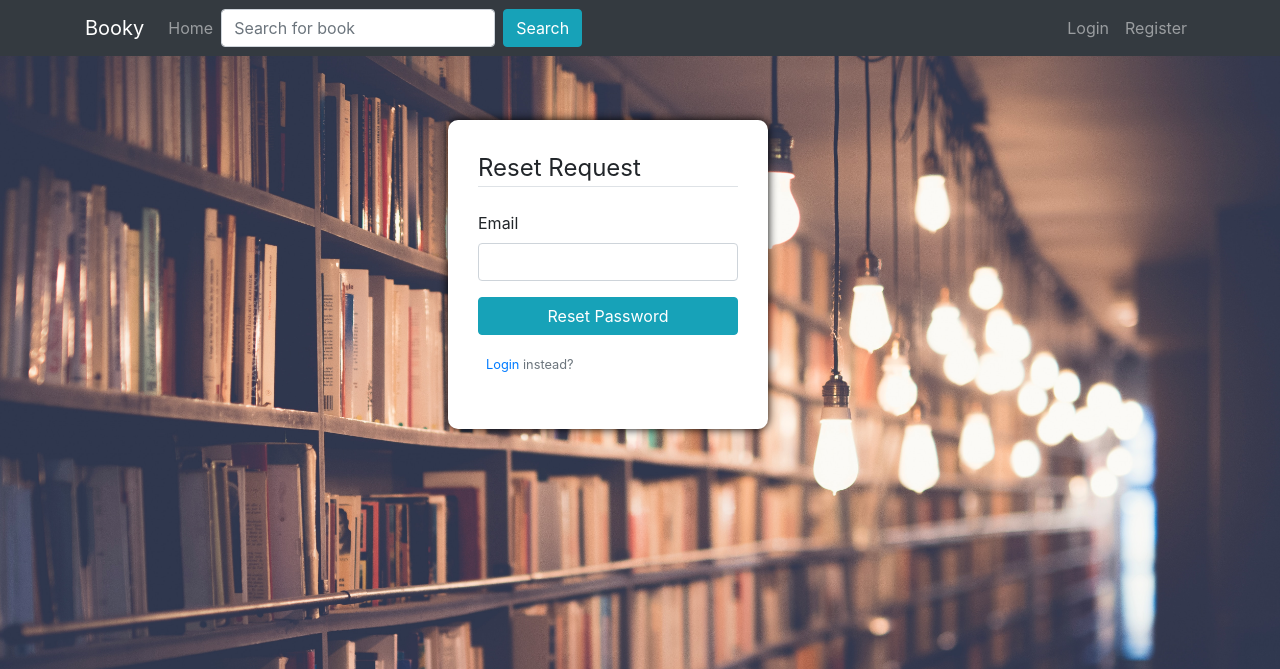
After one commit to TarekCG-s/Bookky, a Flask app: page /reset_request in a window 1280 px wide. The commit adds this page. Shown: the top 669 px of the page. Run offline with Flask 2, Linux system fonts and the light colour scheme; some libraries are stand-ins or nearby versions.

Commit message:
UPLOAD PHOTO - SENDING EMAILS

```diff
--- a/bookky/forms.py
+++ b/bookky/forms.py
@@ -1,5 +1,6 @@
 from flask_wtf import FlaskForm
 from wtforms import StringField, BooleanField, PasswordField, SubmitField
+from flask_wtf.file import FileField, FileAllowed
 from wtforms.validators import DataRequired, Length, EqualTo, Email
 from bookky import db
 
@@ -8,11 +9,25 @@
     email = StringField('Email', validators=[DataRequired(), Email()])
     password = PasswordField('Password', validators=[DataRequired(), Length(min=2)])
     confirm_password = PasswordField('Confirm_password', validators=[DataRequired(), EqualTo('password')])
-    agreement = BooleanField('Agreement');
+    agreement = BooleanField("I've read the website terms and I agree to follow them", validators=[DataRequired()]);
     submit = SubmitField('Sign Up')
 
 class LoginForm(FlaskForm):
-    email = StringField('Email', validators= [DataRequired()])
+    email = StringField('Email', validators= [DataRequired(), Email()])
     password = PasswordField('Password', validators=[DataRequired()])
     remember_me = BooleanField('Remember_me');
     submit = SubmitField('Sign In')
+
+class ResetRequestForm(FlaskForm):
+    email = StringField('Email', validators= [DataRequired(), Email()])
+    submit = SubmitField('Reset Password')
+
+class ResetPasswordForm(FlaskForm):
+    password = PasswordField('Password', validators=[DataRequired(), Length(min=2)])
+    confirm_password = PasswordField('Confirm_password', validators=[DataRequired(), EqualTo('password')])
+    submit = SubmitField('Reset Password')
+
+class UpdatePicture(FlaskForm):
+
+    profile_picture = FileField('Profile Picture', validators=[FileAllowed(['jpg', 'png', 'jpeg'])])
+    submit = SubmitField('Upload Photo')
--- /dev/null
+++ b/bookky/helpers.py
@@ -0,0 +1,45 @@
+from flask import url_for, flash, redirect, session
+from bookky import app, serializer, mail
+from functools import wraps
+from PIL import Image
+from flask_mail import Message
+import os
+import secrets
+
+
+def login_required(func):
+    @wraps(func)
+    def check_session(*args, **kargs):
+        if session.get('user_id') is None:
+            flash(f'You need to log in first', 'warning')
+            return redirect(url_for('login'))
+        return func(*args, **kargs)
+    return check_session
+
+
+def logout_required(func):
+    @wraps(func)
+    def check_logout(*args, **kargs):
+        if session.get('user_id'):
+            flash(f'You are already logged in', 'success')
+            return redirect(url_for('index'))
+        return func(*args, **kargs)
+    return check_logout
+
+
+def update_picture(form_picture, user_id):
+    _, pic_extension = os.path.splitext(form_picture.filename)
+    random_name = secrets.token_hex(8)
+    profile_pic = str(user_id) + random_name + pic_extension
+    picture_path = os.path.join(app.root_path, 'static/profile_pics', profile_pic)
+    size = (256,256)
+    image = Image.open(form_picture)
+    image.thumbnail(size)
+    image.save(picture_path)
+    return profile_pic
+
+def send_email(email, title, msgBody):
+
+    msg = Message(title, sender='info@Bookky.com', recipients=[email])
+    msg.body = msgBody
+    mail.send(msg)
--- a/bookky/routes.py
+++ b/bookky/routes.py
@@ -1,8 +1,10 @@
 import requests
+import os
 from flask import Flask, render_template, url_for, flash, redirect, session, request, jsonify
-from bookky import app, db, bcrypt, posts
-from bookky.wrappers import login_required, logout_required
-from bookky.forms import RegistrationForm, LoginForm
+from bookky import app, db, bcrypt, serializer
+from bookky.helpers import login_required, logout_required, update_picture, send_email
+from bookky.forms import RegistrationForm, LoginForm, UpdatePicture, ResetRequestForm, ResetPasswordForm
+
 
 @app.route('/')
 @app.route('/home')
@@ -13,10 +15,20 @@ def index():
 
 
 
-@app.route('/account/')
+@app.route('/account/', methods=['GET', 'POST'])
 @login_required
 def account():
-    return render_template('account.html', title="Account")
+    user = db.execute("SELECT username, email, image FROM users WHERE id=:id", {"id":session['user_id']}).fetchone()
+    form = UpdatePicture()
+    print('test')
+    if form.validate_on_submit():
+        profile_pic = update_picture(form.profile_picture.data, session['user_id'])
+        print(profile_pic)
+        db.execute("UPDATE users SET image = :image WHERE id=:id", {"image": profile_pic, "id":session['user_id']})
+        db.commit()
+        return redirect(url_for('account'))
+    profile_picture = url_for('static', filename='profile_pics/' + user.image)
+    return render_template('account.html', title="Account", user=user, profile_picture=profile_picture, form=form)
 
 
 @app.route('/register', methods=['GET', 'POST'])
@@ -32,13 +44,39 @@ def register():
             return redirect(url_for('register'))
 
         hash_pw = bcrypt.generate_password_hash(form.password.data).decode('utf-8')
-        db.execute("INSERT INTO users (username, email, password, image) VALUES (:username, :email, :password, :image)", {
-        "username": form.username.data, "email": form.email.data, "password": hash_pw, "image": 'default.jpg' })
-        db.commit()
-        flash(f'Hello, {form.username.data}. Thank you for making an account', 'success')
+        token = serializer.dumps({"username":form.username.data, "email":form.email.data, "password":hash_pw}).decode('utf-8')
+        msgBody = f'''
+        Confirm Account Link:
+        {url_for('confirm_account', token=token, _external=True)}
+        '''
+        send_email(form.email.data, 'Account Confirmation' ,msgBody)
+        flash(f'Hello, {form.username.data}. Thank you for registering. We have sent you a confirmation E-mail', 'warning')
         return redirect(url_for('login'))
 
     return render_template('register.html', title="Login", form=form)
+
+
+@app.route('/confirm_account/<token>')
+@logout_required
+def confirm_account(token):
+
+    try:
+        user = serializer.loads(token)
+    except:
+        flash('Your secret key is either invalid or has expired', 'warning')
+        return redirect(url_for('login'))
+
+    existing_email = db.execute("SELECT * FROM users WHERE email=email", {"email":user['email']}).fetchone()
+    if existing_email:
+        flash('This Account has already been confirmed', 'warning')
+        return redirect(url_for('index'))
+
+    db.execute("INSERT INTO users (username, email, password, image) VALUES (:username, :email, :password, :image)", {
+    "username": user['username'], "email": user['email'], "password": user['password'], "image": 'default.jpg' })
+    db.commit()
+    flash(f"Hello, {user['username']}. You have successfully confirmed your account.", 'success')
+
+    return redirect(url_for('login'))
 
 
 @app.route('/login',  methods=['GET', 'POST'])
@@ -129,6 +167,45 @@ def add_review(id, isbn):
     return redirect(url_for('book', isbn=isbn))
 
 
+@app.route('/reset_request', methods=['GET', 'Post'])
+@logout_required
+def reset_request():
+    form=ResetRequestForm()
+    if form.validate_on_submit():
+        user = db.execute("SELECT id, email FROM users WHERE email=:email",{'email':form.email.data}).fetchone()
+        if user != None:
+            token = serializer.dumps({'user_id':user.id}).decode('UTF-8')
+            msgBody = f'''
+            Password Reset Link
+            {url_for('reset_password', token=token, _external=True)}
+            '''
+            send_email(form.email.data, 'Password Reset', msgBody)
+            flash('An Email Reset Password has been sent to your E-mail', 'warning')
+            return redirect(url_for('login'))
+        flash("There's no such email registered", 'danger')
+    return render_template('reset_request.html', title='Reset Password Request', form=form)
+
+
+@app.route('/reset_password/<token>', methods=['GET', 'POST'])
+@logout_required
+def reset_password(token):
+    form = ResetPasswordForm()
+    try:
+        user_id = serializer.loads(token)
+    except:
+        flash('Your secret key is either invalid or has expired', 'warning')
+        return redirect(url_for('login'))
+
+    if form.validate_on_submit():
+        hash_pw = bcrypt.generate_password_hash(form.password.data).decode('utf-8')
+        db.execute("UPDATE users SET password=:password WHERE id=:id",{"password":hash_pw, "id":user_id['user_id']})
+        db.commit()
+        flash("Your password has been reset successfully", 'success')
+        return redirect(url_for('login'))
+    return render_template('reset_password.html', title='Reset Password', form=form)
+
+
+
 @app.route('/api/book/<string:isbn>')
 def api_book(isbn):
     book = db.execute("SELECT * FROM books WHERE isbn=:isbn", {"isbn":isbn}).fetchone()
@@ -143,5 +220,4 @@ def api_book(isbn):
         "review_count": book.review_count,
         "average_score": book.average_score
     })
-
     return book_json
--- a/bookky/templates/book.html
+++ b/bookky/templates/book.html
@@ -43,7 +43,8 @@
         </form>
       {% else %}
         <div class="card">
-          <div class="card-header"><h5> {{user_review.username}} - {{user_review.date_posted}}</h5> </div>
+          <div class="card-header"><h5><img src="{{url_for('static', filename='profile_pics/' + user_review.image)}}" class="mr-3" style="width:64px;">
+             {{user_review.username}} </h5></div>
           <div class="card-body">
             <h5 class="card-title">{{user_review.rating}} Out Of 5.0 </h5>
             <p class="card-text">{{user_review.review}}</p>
--- a/bookky/templates/login.html
+++ b/bookky/templates/login.html
@@ -42,7 +42,7 @@
           {{ form.submit(class="btn btn-info btn-block") }}
         </div>
         <small class="text-muted ml-2">
-        <a href="#">forgot password?</a></small> <br> <br>
+        <a href="{{url_for('reset_request')}}">forgot password?</a></small> <br> <br>
         <small class="text-muted ml-2 border-top mb-4">Don't have an account? Click here to <a href="{{ url_for('register') }}">Sign Up</a></small>
       </div>
 
--- /dev/null
+++ b/bookky/templates/reset_request.html
@@ -0,0 +1,33 @@
+{% extends "form-layout.html" %}
+{% block form_content %}
+
+  <form method="POST">
+    {{ form.hidden_tag() }}
+
+      <div class="form-container ">
+        <legend class="border-bottom mb-4">Reset Request</legend>
+        <div class="form-group">
+          {{ form.email.label(class="form-control-label") }}
+          {% if form.email.errors %}
+            {% for error in form.email.errors%}
+              {{ form.email(class="form-control col is-invalid ") }}
+              <div class="invalid-feedback">
+                <span> {{ error }}</span>
+              </div>
+            {% endfor %}
+          {% else %}
+            {{ form.email(class="form-control col") }}
+          {% endif %}
+        </div>
+        <div class="form-group">
+          {{ form.submit(class="btn btn-info btn-block") }}
+        </div>
+        <small class="text-muted ml-2">
+        <a href="{{url_for('login')}}">Login</a> instead?</small> <br> <br>
+      </div>
+
+
+  </form>
+
+
+{% endblock %}
```
Also changed, not shown: bookky/__init__.py (+10 -11 lines), bookky/templates/account.html (+39 -1 lines), bookky/templates/register.html (+17 -0 lines), bookky/templates/reset_password.html (added, +42 -0 lines), bookky/wrappers.py (deleted, +0 -21 lines), bookky/static/profile_pics/1c846882a131c0cfe.jpg (added), bookky/static/profile_pics/367a1770615c4af0.jpg (added), bookky/static/profile_pics/52e5337a0f4fd1b4b.jpg (added), bookky/static/profile_pics/default.jpg (added).
